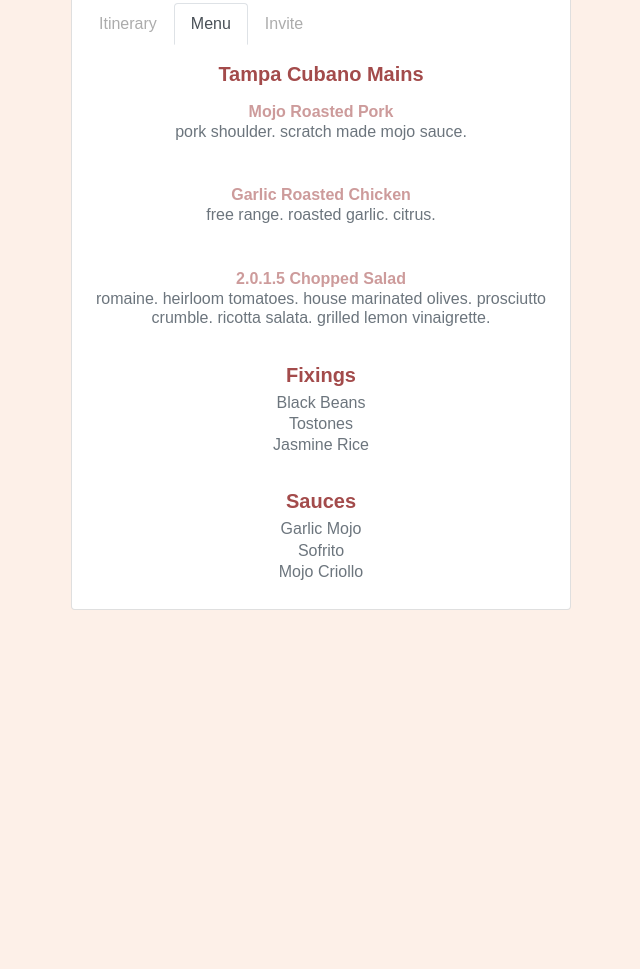
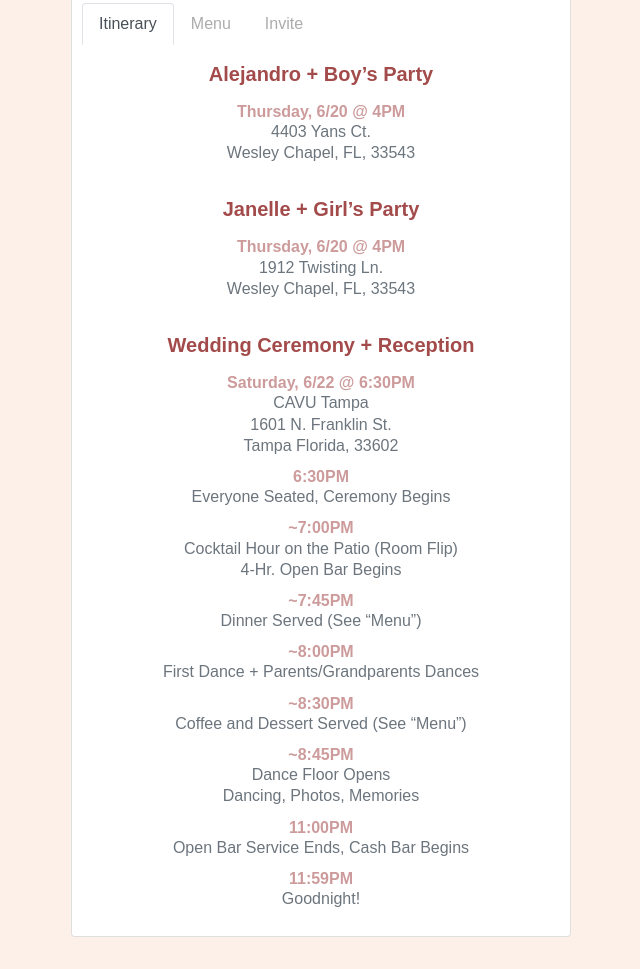
Before and after one commit to sjandro/webspace, a React app: page / in a window 1280 px wide. Shown: the part 679-1648 px from the top of the page, without its empty margins (319-959 px from the left). Before the commit the page ends 1321 px from the top, so only its background shows below. Built offline with nearby package versions, Linux system fonts and the light colour scheme; a web font is replaced by a local one.

Commit message:
itinerary

```diff
--- a/src/components/SpecialPurpose/index.js
+++ b/src/components/SpecialPurpose/index.js
@@ -17,9 +17,9 @@ class SpecialPurpose extends Component {
       <Card>
         <Card.Img variant="top" src={coverImage} />
         <Card.Body>
-          <Tabs defaultActiveKey="menu" id="uncontrolled-tab-example">
+          <Tabs defaultActiveKey="itinerary" id="uncontrolled-tab-example">
             <Tab eventKey="itinerary" title="Itinerary">
-              <div />
+              <Itinerary />
             </Tab>
             <Tab eventKey="menu" title="Menu">
               <Menu />
@@ -32,6 +32,82 @@ class SpecialPurpose extends Component {
       </Card>
     )
   }
+}
+
+const Itinerary = () => {
+  return (
+    <div className="itinerary">
+      <Card.Title className="header">Alejandro + Boy’s Party</Card.Title>
+      <Card.Text className="sub-header">Thursday, 6/20 @ 4PM</Card.Text>
+      <Card.Subtitle className="mb-2 text-muted">4403 Yans Ct.</Card.Subtitle>
+      <Card.Subtitle className="mb-2 text-muted">
+        Wesley Chapel, FL, 33543
+      </Card.Subtitle>
+      <br />
+      <Card.Title className="header">Janelle + Girl’s Party</Card.Title>
+      <Card.Text className="sub-header">Thursday, 6/20 @ 4PM</Card.Text>
+      <Card.Subtitle className="mb-2 text-muted">
+        1912 Twisting Ln.
+      </Card.Subtitle>
+      <Card.Subtitle className="mb-2 text-muted">
+        Wesley Chapel, FL, 33543
+      </Card.Subtitle>
+      <br />
+      <Card.Title className="header">Wedding Ceremony + Reception</Card.Title>
+      <Card.Text className="sub-header">Saturday, 6/22 @ 6:30PM</Card.Text>
+      <Card.Subtitle className="mb-2 text-muted">CAVU Tampa</Card.Subtitle>
+      <Card.Subtitle className="mb-2 text-muted">
+        1601 N. Franklin St.
+      </Card.Subtitle>
+      <Card.Subtitle className="mb-2 text-muted">
+        Tampa Florida, 33602
+      </Card.Subtitle>
+
+      <Card.Text className="sub-header">6:30PM</Card.Text>
+      <Card.Subtitle className="mb-2 text-muted">
+        Everyone Seated, Ceremony Begins
+      </Card.Subtitle>
+
+      <Card.Text className="sub-header">~7:00PM</Card.Text>
+      <Card.Subtitle className="mb-2 text-muted">
+        Cocktail Hour on the Patio (Room Flip)
+      </Card.Subtitle>
+      <Card.Subtitle className="mb-2 text-muted">
+        4-Hr. Open Bar Begins
+      </Card.Subtitle>
+
+      <Card.Text className="sub-header">~7:45PM</Card.Text>
+      <Card.Subtitle className="mb-2 text-muted">
+        Dinner Served (See “Menu”)
+      </Card.Subtitle>
+
+      <Card.Text className="sub-header">~8:00PM</Card.Text>
+      <Card.Subtitle className="mb-2 text-muted">
+        First Dance + Parents/Grandparents Dances
+      </Card.Subtitle>
+
+      <Card.Text className="sub-header">~8:30PM</Card.Text>
+      <Card.Subtitle className="mb-2 text-muted">
+        Coffee and Dessert Served (See “Menu”)
+      </Card.Subtitle>
+
+      <Card.Text className="sub-header">~8:45PM</Card.Text>
+      <Card.Subtitle className="mb-2 text-muted">
+        Dance Floor Opens
+      </Card.Subtitle>
+      <Card.Subtitle className="mb-2 text-muted">
+        Dancing, Photos, Memories
+      </Card.Subtitle>
+
+      <Card.Text className="sub-header">11:00PM</Card.Text>
+      <Card.Subtitle className="mb-2 text-muted">
+        Open Bar Service Ends, Cash Bar Begins
+      </Card.Subtitle>
+
+      <Card.Text className="sub-header">11:59PM</Card.Text>
+      <Card.Subtitle className="mb-2 text-muted">Goodnight!</Card.Subtitle>
+    </div>
+  )
 }
 
 const Menu = () => {
@@ -70,12 +146,6 @@ const Menu = () => {
   )
 }
 
-// const EventInfo = () => {
-//   return(
-
-//   )
-// }
-
 const SaveTheDate = () => (
   <Fragment>
     <img className="cover" src={mainImage} alt="Janelle and I" />
--- a/src/components/SpecialPurpose/styles.css
+++ b/src/components/SpecialPurpose/styles.css
@@ -80,7 +80,8 @@
   color: #434343;
 }
 
-.menu {
+.menu,
+.itinerary {
   margin-top: 30px;
   line-height: 1.7;
 }
```
